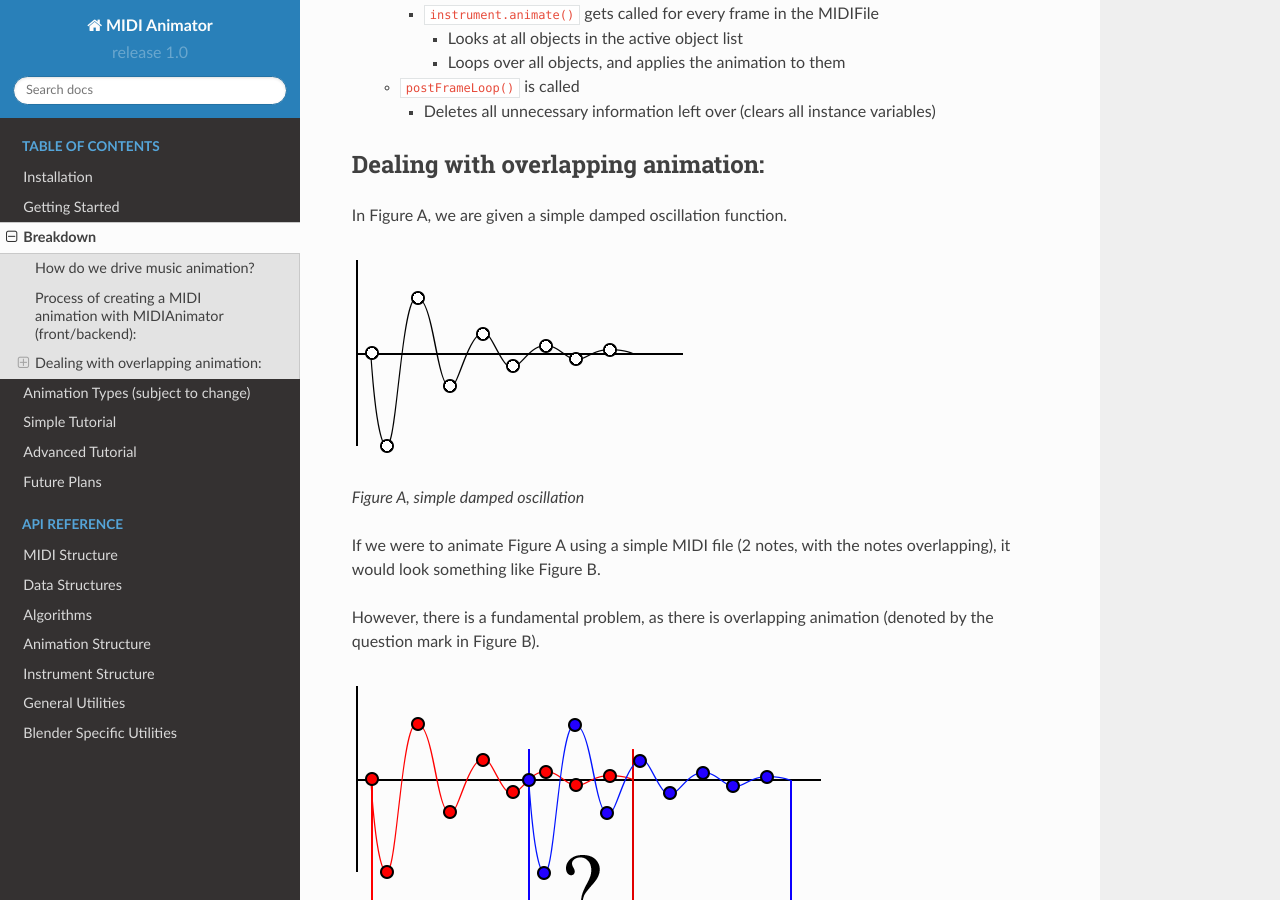
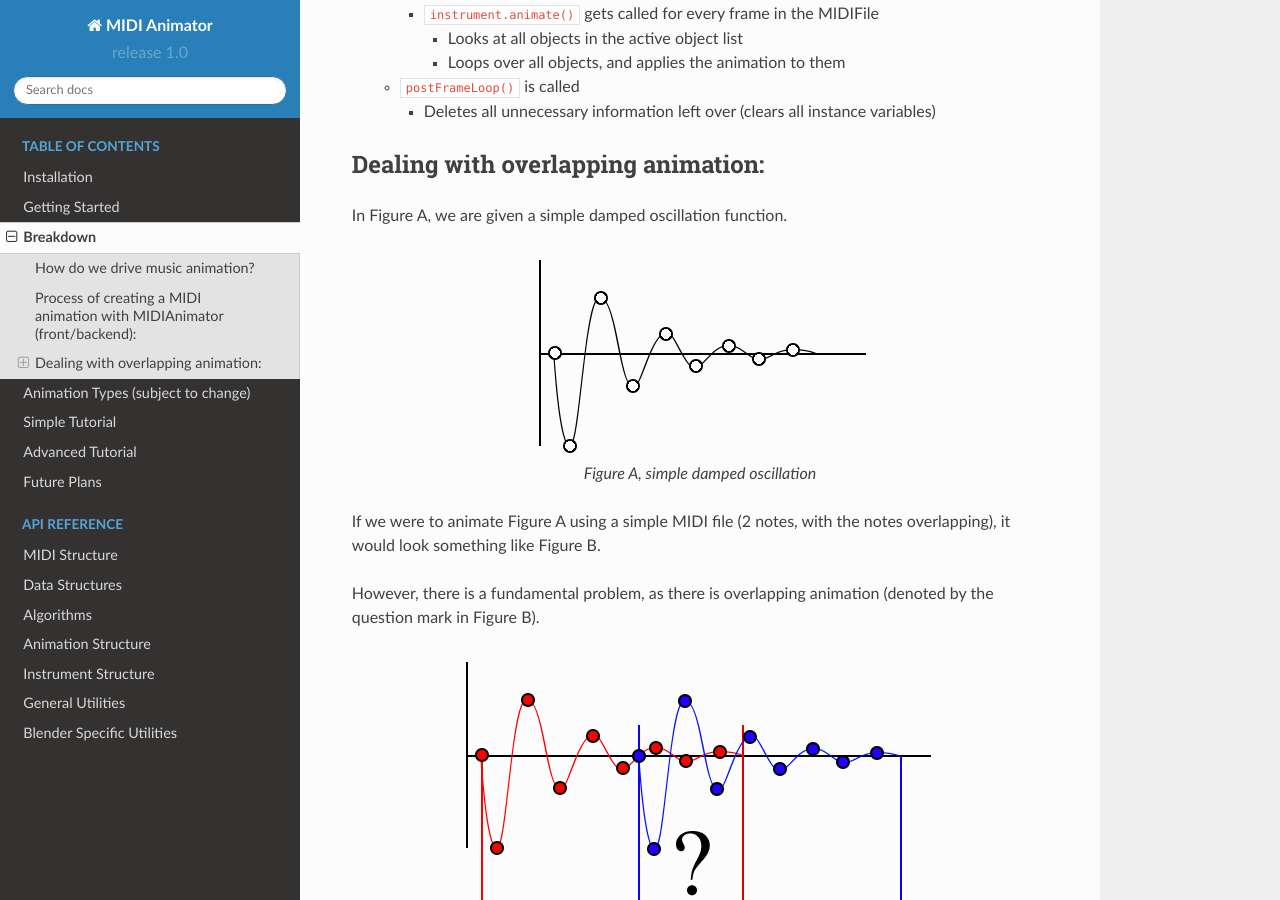
Before and after one commit to jamesa08/MIDIAnimatorDocs, a Sphinx documentation site: the page built from docs/source/general/breakdown.md, in a window 1280 px wide and 900 px high, scrolled down 1798 px. Built offline with Sphinx 7.4.7 and the Read the Docs theme 2.0.0, drawn with Linux system fonts in a browser that asks for light colours.

Commit message:
center images

```diff
--- a/docs/source/general/breakdown.md
+++ b/docs/source/general/breakdown.md
@@ -72,26 +72,30 @@ Call the `MIDIAnimatorNode.animate()` method to animate all instruments.
 ## Dealing with overlapping animation:
 In Figure A, we are given a simple damped oscillation function.
 
-![images/breakdown_figurea.png](https://raw.githubusercontent.com/jamesa08/MIDIAnimatorDocs/main/docs/images/breakdown_figurea.png)
+<div style="text-align: center;">
+    <img alt="images/breakdown_figurea.png" src="https://raw.githubusercontent.com/jamesa08/MIDIAnimatorDocs/main/docs/images/breakdown_figurea.png">
 
 *Figure A, simple damped oscillation*
-
+</div>
 
 If we were to animate Figure A using a simple MIDI file (2 notes, with the notes overlapping), it would look something like Figure B.
 
 However, there is a fundamental problem, as there is overlapping animation (denoted by the question mark in Figure B).
 
-
-![images/breakdown_figureb.png](https://raw.githubusercontent.com/jamesa08/MIDIAnimatorDocs/main/docs/images/breakdown_figureb.png)
+<div style="text-align: center;">
+    <img alt="images/breakdown_figureb.png" src="https://raw.githubusercontent.com/jamesa08/MIDIAnimatorDocs/main/docs/images/breakdown_figureb.png">
 
 *Figure B, animation duplicated across timeline*
+</div>
 
 
 To deal with the overlapping animation, we can simply add the 2 animation curves together, shown in Figure C.
 
-![images/breakdown_figurec.png](https://raw.githubusercontent.com/jamesa08/MIDIAnimatorDocs/main/docs/images/breakdown_figurec.png)
+<div style="text-align: center;">
+    <img alt="images/breakdown_figurec.png" src="https://raw.githubusercontent.com/jamesa08/MIDIAnimatorDocs/main/docs/images/breakdown_figurec.png">
 
 *Figure C, resulting animation curve*
+</div>
 
 
 ### Problems with this approach:
```
